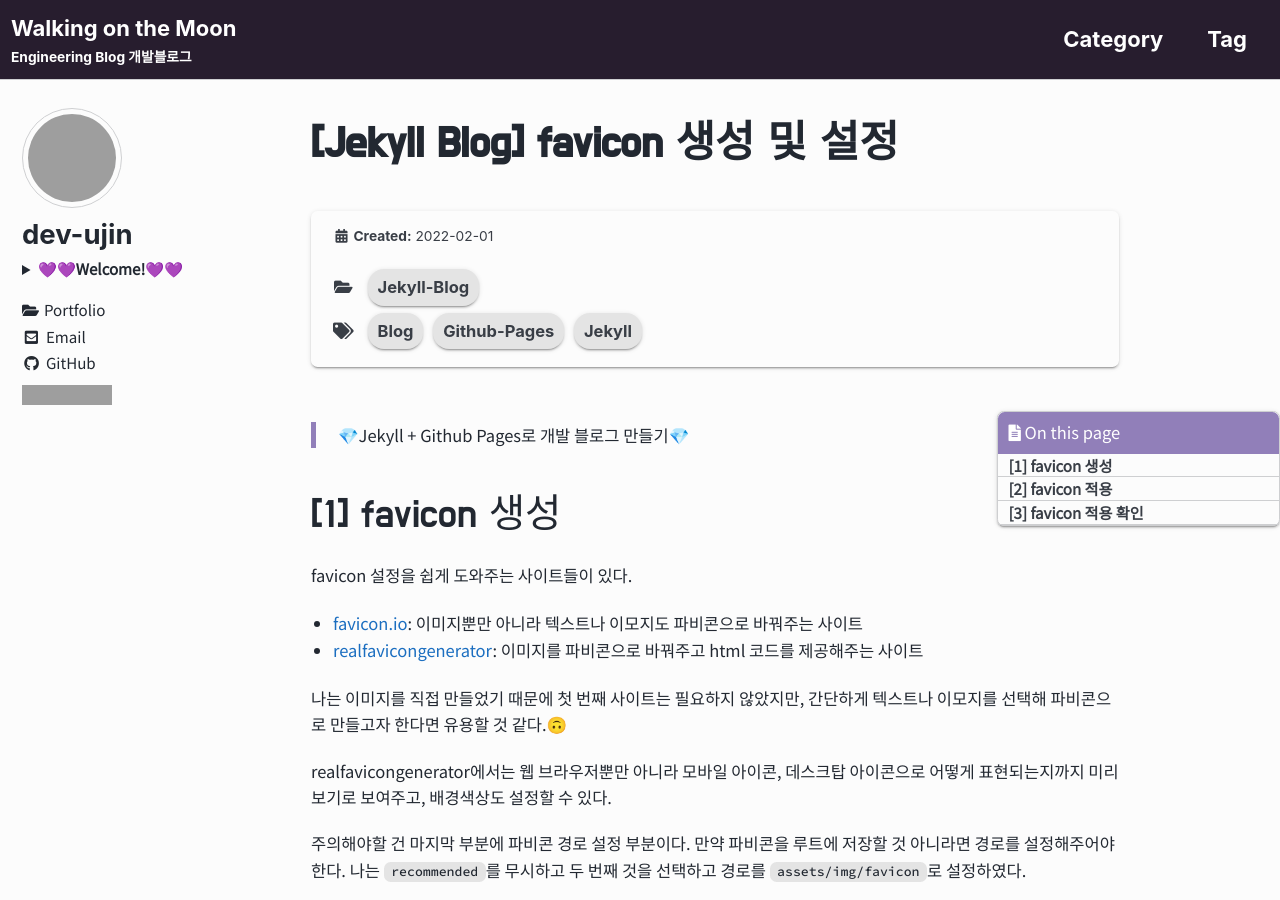
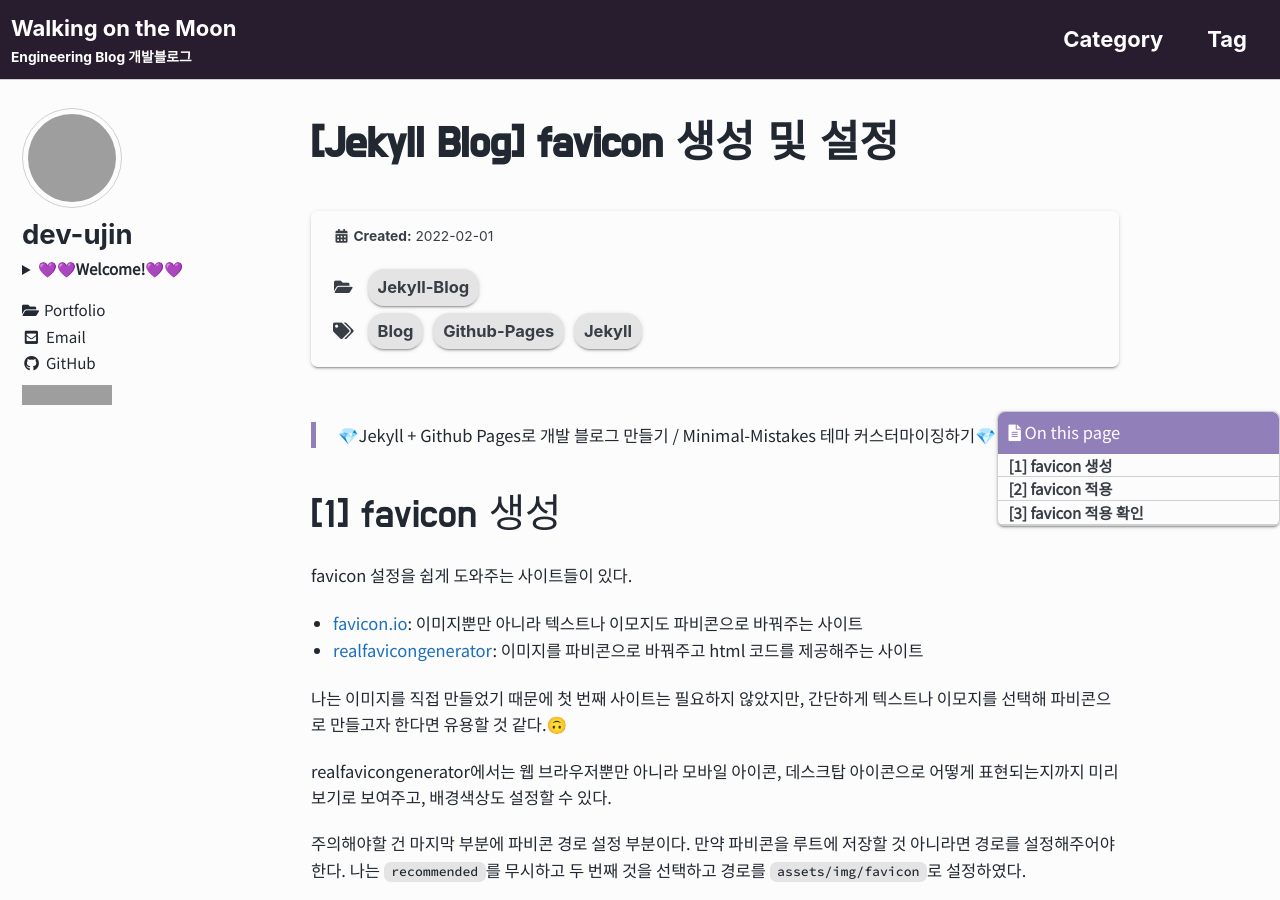
Before and after one commit to devyoujin/devyoujin.github.io, a Jekyll site: the page built from _posts/jekyll-blog/2022-02-01-set-favicon.md, in a window 1280 px wide and 900 px high, cut to the strip 0-900 px from the top of the window. Built offline with Jekyll 4.4.1, drawn with Linux system fonts in a browser that asks for light colours; cached includes are drawn as plain includes; some web fonts are replaced; comment, search, counter and statistics services are not loaded; grey boxes are pictures that could not be loaded.

Commit message:
doc: update posts in jekyll-blog category

```diff
--- a/_posts/jekyll-blog/2022-02-01-set-favicon.md
+++ b/_posts/jekyll-blog/2022-02-01-set-favicon.md
@@ -8,7 +8,7 @@ tags:
   - Github-Pages
 ---
 
-> 💎Jekyll + Github Pages로 개발 블로그 만들기💎
+> 💎Jekyll + Github Pages로 개발 블로그 만들기 / Minimal-Mistakes 테마 커스터마이징하기💎
 
 # [1] favicon 생성
 favicon 설정을 쉽게 도와주는 사이트들이 있다.
```
Also changed, not shown: _posts/jekyll-blog/2022-01-02-build-a-blog.md (+1 -1 lines), _posts/jekyll-blog/2022-01-03-add-comments-with-utterances.md (+1 -1 lines).
